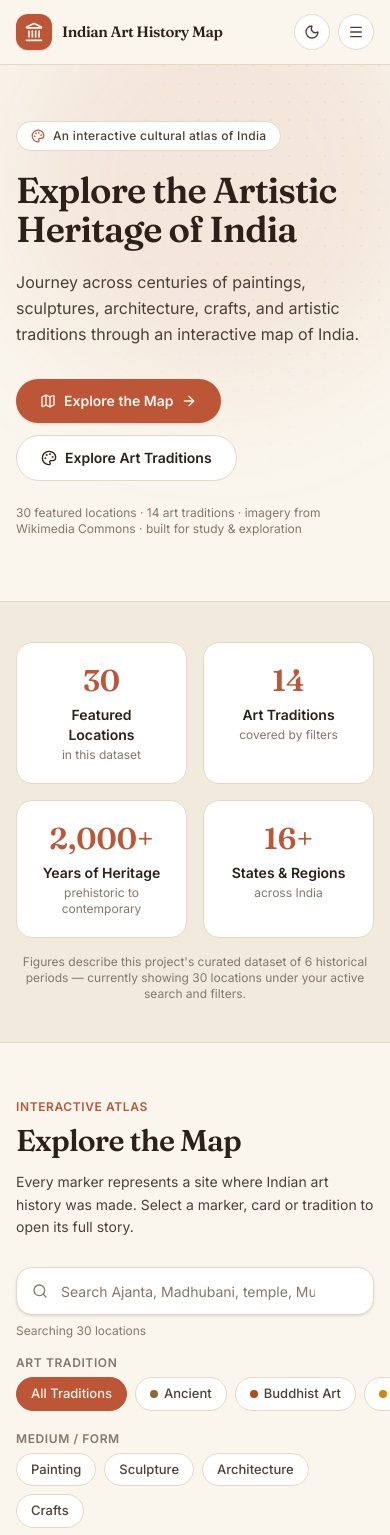
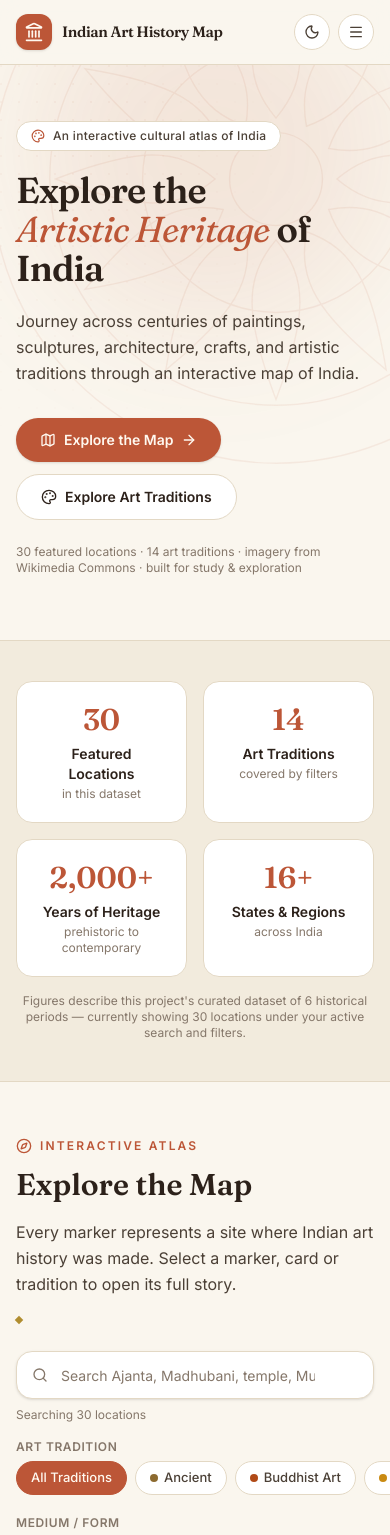
Before and after one commit to sunilvivek/kalayatra, a React (Vite) app: page / in a window 390 px wide. Shown: the top 1535 px of the page. Built offline with nearby package versions, Linux system fonts and the light colour scheme; grey boxes are pictures that could not be loaded.

Commit message:
feat: refine UI with mandala motif, node timeline, unified section headings and micro-interactions

```diff
--- a/src/components/AboutSection.tsx
+++ b/src/components/AboutSection.tsx
@@ -1,5 +1,6 @@
 import { BookOpen, Info } from "lucide-react";
 import { useReveal } from "../hooks/useReveal";
+import SectionHeading from "./SectionHeading";
 
 const SOURCES = [
   {
@@ -32,16 +33,16 @@ export default function AboutSection() {
       <div className="mx-auto max-w-7xl px-4 py-16 sm:px-6 lg:px-8 lg:py-20">
         <div className="grid gap-10 lg:grid-cols-[1.15fr_0.85fr] lg:gap-16">
           <div>
-            <p className="flex items-center gap-2 text-xs font-semibold tracking-wider text-accent uppercase">
-              <Info className="h-4 w-4" aria-hidden="true" />
-              Educational Purpose
-            </p>
-            <h2
-              id="about-heading"
-              className="mt-2 font-serif text-3xl font-semibold tracking-tight text-heading sm:text-4xl"
-            >
-              About This Map
-            </h2>
+            <SectionHeading
+              eyebrow="Educational Purpose"
+              icon={Info}
+              headingId="about-heading"
+              title={
+                <>
+                  About This <span className="italic text-accent">Map</span>
+                </>
+              }
+            />
 
             <div className="mt-5 space-y-4 text-sm leading-relaxed text-body sm:text-base">
               <p>
--- a/src/components/ArtTraditions.tsx
+++ b/src/components/ArtTraditions.tsx
@@ -11,8 +11,9 @@ import {
 } from "lucide-react";
 import { TRADITIONS } from "../data/traditions";
 import { ART_LOCATIONS } from "../data/artLocations";
-import type { ArtCategory } from "../types/art";
+import { CATEGORY_META, type ArtCategory } from "../types/art";
 import { useReveal } from "../hooks/useReveal";
+import SectionHeading from "./SectionHeading";
 
 interface Props {
   onExploreTradition: (category: ArtCategory) => void;
@@ -41,34 +42,35 @@ export default function ArtTraditions({ onExploreTradition, onLocateLocation }:
       className="reveal border-y border-border bg-bg-deep"
     >
       <div className="mx-auto max-w-7xl px-4 py-16 sm:px-6 lg:px-8 lg:py-20">
-        <header className="mx-auto max-w-2xl text-center">
-          <p className="text-xs font-semibold tracking-wider text-accent uppercase">
-            Movements & Schools
-          </p>
-          <h2
-            id="traditions-heading"
-            className="mt-2 font-serif text-3xl font-semibold tracking-tight text-heading sm:text-4xl"
-          >
-            Major Art Traditions of India
-          </h2>
-          <p className="mt-3 text-sm leading-relaxed text-body sm:text-base">
-            Each tradition links directly to the map locations where it can be studied. Select a card
-            to filter the map.
-          </p>
-        </header>
+        <SectionHeading
+          eyebrow="Movements & Schools"
+          align="center"
+          headingId="traditions-heading"
+          title="Major Art Traditions of India"
+          description="Each tradition links directly to the map locations where it can be studied. Select a card to filter the map."
+        />
 
         <ul className="mt-10 grid gap-5 sm:grid-cols-2 xl:grid-cols-4">
           {TRADITIONS.map((t) => {
             const Icon = ICONS[t.id] ?? Brush;
+            const color = CATEGORY_META[t.categoryKey].color;
             const sites = t.locationIds
               .map((id) => ART_LOCATIONS.find((l) => l.id === id))
               .filter((l): l is NonNullable<typeof l> => Boolean(l));
 
             return (
               <li key={t.id}>
-                <article className="flex h-full flex-col rounded-2xl border border-border bg-surface p-5 shadow-sm transition-all duration-300 hover:-translate-y-1 hover:border-accent/50 hover:shadow-md">
-                  <span className="grid h-11 w-11 place-items-center rounded-xl bg-accent-soft">
-                    <Icon className="h-5 w-5 text-accent" aria-hidden="true" />
+                <article className="relative flex h-full flex-col overflow-hidden rounded-2xl border border-border bg-surface p-5 shadow-sm transition-all duration-300 hover:-translate-y-1 hover:border-accent/50 hover:shadow-md">
+                  <span
+                    aria-hidden="true"
+                    className="absolute inset-x-0 top-0 h-0.5"
+                    style={{ backgroundColor: color }}
+                  />
+                  <span
+                    className="grid h-11 w-11 place-items-center rounded-xl"
+                    style={{ backgroundColor: `${color}1f`, color }}
+                  >
+                    <Icon className="h-5 w-5" aria-hidden="true" />
                   </span>
                   <h3 className="mt-4 font-serif text-lg font-semibold text-heading">{t.title}</h3>
                   <p className="mt-0.5 text-[11px] font-semibold tracking-wider text-gold uppercase">
--- a/src/components/Footer.tsx
+++ b/src/components/Footer.tsx
@@ -16,7 +16,8 @@ const SOURCE_LINKS = [
 
 export default function Footer() {
   return (
-    <footer className="border-t border-border bg-bg-deep">
+    <footer className="bg-bg-deep">
+      <div aria-hidden="true" className="h-px bg-gradient-to-r from-transparent via-gold/70 to-transparent" />
       <div className="mx-auto max-w-7xl px-4 py-12 sm:px-6 lg:px-8">
         <div className="grid gap-10 md:grid-cols-[1.4fr_1fr_1fr]">
           <div>
--- a/src/components/Hero.tsx
+++ b/src/components/Hero.tsx
@@ -1,4 +1,4 @@
-import { ArrowRight, Map as MapIcon, Palette } from "lucide-react";
+import { ArrowRight, Landmark, Map as MapIcon, Palette } from "lucide-react";
 import ImageWithFallback from "./ImageWithFallback";
 import { ART_LOCATIONS } from "../data/artLocations";
 import { useReveal } from "../hooks/useReveal";
@@ -8,6 +8,28 @@ const COLLAGE = [
   ART_LOCATIONS.find((l) => l.id === "madhubani"),
   ART_LOCATIONS.find((l) => l.id === "thanjavur"),
 ].filter((l): l is NonNullable<typeof l> => Boolean(l));
+
+const PETAL_DEGREES = Array.from({ length: 12 }, (_, i) => i * 30);
+
+function Mandala({ className }: { className?: string }) {
+  return (
+    <svg viewBox="0 0 200 200" fill="none" aria-hidden="true" className={className}>
+      <g stroke="currentColor" strokeWidth="0.5">
+        <circle cx="100" cy="100" r="98" />
+        <circle cx="100" cy="100" r="78" />
+        <circle cx="100" cy="100" r="46" />
+        <circle cx="100" cy="100" r="16" />
+        {PETAL_DEGREES.map((deg) => (
+          <path
+            key={deg}
+            d="M100 24 C 89 53, 89 66, 100 79 C 111 66, 111 53, 100 24 Z"
+            transform={`rotate(${deg} 100 100)`}
+          />
+        ))}
+      </g>
+    </svg>
+  );
+}
 
 export default function Hero() {
   const ref = useReveal<HTMLElement>();
@@ -19,14 +41,15 @@ export default function Hero() {
       aria-labelledby="hero-heading"
       className="reveal relative overflow-hidden"
     >
-      {/* Decorative background */}
+      {/* Decorative background: faint pattern + line-art mandala + warm glow */}
       <div
         aria-hidden="true"
-        className="heritage-pattern absolute inset-0 opacity-40 [mask-image:radial-gradient(70%_70%_at_75%_20%,black,transparent)]"
+        className="heritage-pattern absolute inset-0 opacity-25 [mask-image:radial-gradient(60%_60%_at_20%_10%,black,transparent)]"
       />
+      <Mandala className="absolute -top-44 -right-44 h-[580px] w-[580px] text-accent opacity-[0.08] dark:opacity-[0.12]" />
       <div
         aria-hidden="true"
-        className="absolute -top-24 right-[-10%] h-[420px] w-[420px] rounded-full bg-accent/10 blur-3xl"
+        className="absolute -top-24 left-[8%] h-[360px] w-[360px] rounded-full bg-accent/10 blur-3xl"
       />
 
       <div className="relative mx-auto grid max-w-7xl items-center gap-12 px-4 pt-14 pb-16 sm:px-6 lg:grid-cols-[1.05fr_0.95fr] lg:px-8 lg:pt-20 lg:pb-24">
@@ -40,7 +63,8 @@ export default function Hero() {
             id="hero-heading"
             className="mt-5 font-serif text-4xl leading-[1.08] font-semibold tracking-tight text-heading sm:text-5xl xl:text-6xl"
           >
-            Explore the Artistic Heritage of&nbsp;India
+            Explore the{" "}
+            <span className="italic font-medium text-accent">Artistic&nbsp;Heritage</span> of India
           </h1>
 
           <p className="mt-5 max-w-xl text-base leading-relaxed text-body sm:text-lg">
@@ -51,7 +75,7 @@ export default function Hero() {
           <div className="mt-8 flex flex-wrap items-center gap-3">
             <a
               href="#map"
-              className="group inline-flex items-center gap-2 rounded-full bg-accent px-6 py-3 text-sm font-semibold text-on-accent shadow-sm transition-all hover:bg-accent-strong hover:shadow-md focus-visible:outline-2"
+              className="group inline-flex items-center gap-2 rounded-full bg-accent px-6 py-3 text-sm font-semibold text-on-accent shadow-sm transition-all hover:-translate-y-px hover:bg-accent-strong hover:shadow-md focus-visible:outline-2"
             >
               <MapIcon className="h-4 w-4" aria-hidden="true" />
               Explore the Map
@@ -62,7 +86,7 @@ export default function Hero() {
             </a>
             <a
               href="#traditions"
-              className="inline-flex items-center gap-2 rounded-full border border-border bg-surface px-6 py-3 text-sm font-semibold text-heading transition-colors hover:border-accent hover:text-accent"
+              className="inline-flex items-center gap-2 rounded-full border border-border bg-surface px-6 py-3 text-sm font-semibold text-heading transition-all hover:-translate-y-px hover:border-accent hover:text-accent focus-visible:outline-2"
             >
               <Palette className="h-4 w-4" aria-hidden="true" />
               Explore Art Traditions
@@ -83,10 +107,10 @@ export default function Hero() {
                 key={loc.id}
                 className={
                   i === 0
-                    ? "col-span-2 rotate-[-1.5deg]"
+                    ? "col-span-2 rotate-[-1deg]"
                     : i === 1
-                      ? "rotate-[1.5deg]"
-                      : "rotate-[-2deg]"
+                      ? "rotate-[1.25deg]"
+                      : "rotate-[-1.75deg]"
                 }
               >
                 <figure className="overflow-hidden rounded-2xl border border-border bg-surface p-1.5 shadow-lg shadow-black/5 transition-transform duration-300 hover:-translate-y-1 hover:rotate-0">
@@ -94,7 +118,9 @@ export default function Hero() {
                     src={loc.image}
                     alt={loc.imageAlt}
                     loading="eager"
-                    className="aspect-[4/3] rounded-xl"
+                    className={
+                      i === 0 ? "aspect-[16/9] rounded-xl" : "aspect-[4/3] rounded-xl"
+                    }
                   />
                   <figcaption className="flex items-center justify-between px-2 py-1.5 text-[11px] text-muted">
                     <span className="font-medium text-heading">{loc.name.split("—")[0].trim()}</span>
@@ -104,6 +130,16 @@ export default function Hero() {
               </li>
             ))}
           </ul>
+
+          {/* Floating badge */}
+          <div className="absolute -bottom-7 -left-7 flex max-w-[230px] rotate-[1.5deg] items-center gap-3 rounded-2xl border border-border bg-surface/90 p-3.5 pr-5 shadow-xl shadow-black/10 backdrop-blur transition-transform duration-300 hover:-translate-y-0.5 hover:rotate-0">
+            <span className="grid h-9 w-9 shrink-0 place-items-center rounded-xl bg-accent-soft text-accent">
+              <Landmark className="h-4.5 w-4.5" aria-hidden="true" />
+            </span>
+            <p className="text-xs leading-snug font-medium text-heading">
+              Includes UNESCO World&nbsp;Heritage sites across 2,000+ years
+            </p>
+          </div>
         </div>
       </div>
     </section>
--- a/src/components/LocationCard.tsx
+++ b/src/components/LocationCard.tsx
@@ -17,6 +17,7 @@ export default function LocationCard({ location, selected, onExplore }: Props) {
         selected ? "border-accent ring-2 ring-accent/30" : "border-border"
       }`}
     >
+      <span aria-hidden="true" className="h-1 w-full shrink-0" style={{ backgroundColor: meta.color }} />
       <button
         type="button"
         onClick={() => onExplore(location.id)}
@@ -26,7 +27,7 @@ export default function LocationCard({ location, selected, onExplore }: Props) {
         <ImageWithFallback
           src={location.image}
           alt={location.imageAlt}
-          className="aspect-[16/10] w-full"
+          className="aspect-[16/10] w-full [&_img]:transition-transform [&_img]:duration-700 group-hover:[&_img]:scale-[1.04]"
         />
       </button>
 
--- a/src/components/LocationDetails.tsx
+++ b/src/components/LocationDetails.tsx
@@ -54,6 +54,10 @@ export default function LocationDetails({
       aria-label={`Details for ${location.name}`}
       className="animate-fade-in-up flex h-full flex-col overflow-hidden rounded-2xl border border-border bg-surface shadow-sm lg:min-h-[640px]"
     >
+      <div
+        aria-hidden="true"
+        className="h-1 w-full shrink-0 bg-gradient-to-r from-accent via-gold to-accent"
+      />
       <ImageWithFallback
         src={location.image}
         alt={location.imageAlt}
@@ -90,6 +94,10 @@ export default function LocationDetails({
               {location.state} · {location.region}
             </p>
             <p className="mt-0.5 text-xs text-muted">Period: {location.period}</p>
+            <p className="mt-1 font-mono text-[11px] text-muted">
+              {location.latitude.toFixed(2)}° {location.latitude >= 0 ? "N" : "S"} ·{" "}
+              {location.longitude.toFixed(2)}° {location.longitude >= 0 ? "E" : "W"}
+            </p>
           </div>
 
           <button
--- a/src/components/Navbar.tsx
+++ b/src/components/Navbar.tsx
@@ -43,7 +43,7 @@ export default function Navbar({ theme, onToggleTheme }: Props) {
             <a
               key={link.href}
               href={link.href}
-              className="rounded-full px-3 py-2 text-sm font-medium text-body transition-colors hover:bg-surface-2 hover:text-heading"
+              className="nav-link rounded-full px-3 py-2 text-sm font-medium text-body transition-colors hover:bg-surface-2 hover:text-heading"
             >
               {link.label}
             </a>
--- /dev/null
+++ b/src/components/SectionHeading.tsx
@@ -0,0 +1,50 @@
+import type { LucideIcon } from "lucide-react";
+import type { ReactNode } from "react";
+
+interface SectionHeadingProps {
+  eyebrow: string;
+  icon?: LucideIcon;
+  title: ReactNode;
+  description?: string;
+  align?: "left" | "center";
+  headingId?: string;
+}
+
+export default function SectionHeading({
+  eyebrow,
+  icon: Icon,
+  title,
+  description,
+  align = "left",
+  headingId,
+}: SectionHeadingProps) {
+  const centered = align === "center";
+  return (
+    <div className={centered ? "mx-auto max-w-2xl text-center" : "max-w-2xl"}>
+      <p
+        className={`flex items-center gap-2 text-xs font-semibold uppercase tracking-[0.18em] text-accent ${
+          centered ? "justify-center" : ""
+        }`}
+      >
+        {Icon && <Icon className="h-4 w-4" aria-hidden="true" />}
+        {eyebrow}
+      </p>
+      <h2
+        id={headingId}
+        className="mt-3 font-serif text-3xl font-semibold leading-tight text-heading sm:text-4xl"
+      >
+        {title}
+      </h2>
+      {description && <p className="mt-4 text-base leading-relaxed text-body">{description}</p>}
+      <div aria-hidden="true" className={`mt-5 flex items-center gap-3 ${centered ? "justify-center" : ""}`}>
+        {centered && <span className="h-px w-16 bg-gradient-to-r from-transparent to-border" />}
+        <span className="h-1.5 w-1.5 rotate-45 bg-gold" />
+        <span
+          className={
+            centered ? "h-px w-16 bg-gradient-to-l from-transparent to-border" : "h-px flex-1 max-w-40"
+          }
+        />
+      </div>
+    </div>
+  );
+}
--- a/src/index.css
+++ b/src/index.css
@@ -250,6 +250,37 @@ section[id] {
 }
 
 /* ---------------------------------------------------------------------------
+   Micro-interactions & ornaments
+--------------------------------------------------------------------------- */
+
+/* Animated underline for navbar links */
+.nav-link {
+  position: relative;
+}
+.nav-link::after {
+  content: "";
+  position: absolute;
+  left: 0.75rem;
+  right: 0.75rem;
+  bottom: 0.3rem;
+  height: 2px;
+  border-radius: 9999px;
+  background: var(--accent);
+  transform: scaleX(0);
+  transform-origin: left;
+  transition: transform 0.25s cubic-bezier(0.22, 1, 0.36, 1);
+}
+.nav-link:hover::after,
+.nav-link:focus-visible::after {
+  transform: scaleX(1);
+}
+
+/* Smooth theme switching */
+body {
+  transition: background-color 0.35s ease, color 0.35s ease;
+}
+
+/* ---------------------------------------------------------------------------
    Respect reduced motion preferences
 --------------------------------------------------------------------------- */
 @media (prefers-reduced-motion: reduce) {
--- a/src/pages/Home.tsx
+++ b/src/pages/Home.tsx
@@ -1,4 +1,5 @@
 import { useCallback, useMemo, useState } from "react";
+import { Compass } from "lucide-react";
 import Hero from "../components/Hero";
 import Stats from "../components/Stats";
 import SearchBar from "../components/SearchBar";
@@ -8,6 +9,7 @@ import LocationDetails from "../components/LocationDetails";
 import LocationGrid from "../components/LocationGrid";
 import Timeline from "../components/Timeline";
 import ArtTraditions from "../components/ArtTraditions";
+import SectionHeading from "../components/SectionHeading";
 import { getValidLocations } from "../data/artLocations";
 import type { ArtCategory, Medium, PeriodGroup } from "../types/art";
 
@@ -137,21 +139,13 @@ export default function Home({ theme }: Props) {
       {/* Explore: search + filters + map + details */}
       <section id="explore" aria-labelledby="explore-heading">
         <div className="mx-auto max-w-7xl px-4 py-14 sm:px-6 lg:px-8 lg:py-16">
-          <header className="max-w-2xl">
-            <p className="text-xs font-semibold tracking-wider text-accent uppercase">
-              Interactive Atlas
-            </p>
-            <h2
-              id="explore-heading"
-              className="mt-2 font-serif text-3xl font-semibold tracking-tight text-heading sm:text-4xl"
-            >
-              Explore the Map
-            </h2>
-            <p className="mt-3 text-sm leading-relaxed text-body sm:text-base">
-              Every marker represents a site where Indian art history was made. Select a marker, card
-              or tradition to open its full story.
-            </p>
-          </header>
+          <SectionHeading
+            eyebrow="Interactive Atlas"
+            icon={Compass}
+            headingId="explore-heading"
+            title="Explore the Map"
+            description="Every marker represents a site where Indian art history was made. Select a marker, card or tradition to open its full story."
+          />
 
           <div className="mt-7 space-y-4">
             <SearchBar value={query} onChange={setQuery} resultCount={filtered.length} />
@@ -199,21 +193,13 @@ export default function Home({ theme }: Props) {
         className="border-t border-border bg-bg-deep"
       >
         <div className="mx-auto max-w-7xl px-4 py-14 sm:px-6 lg:px-8 lg:py-16">
-          <header className="flex flex-wrap items-end justify-between gap-4">
-            <div className="max-w-2xl">
-              <p className="text-xs font-semibold tracking-wider text-accent uppercase">
-                Location Explorer
-              </p>
-              <h2
-                id="locations-heading"
-                className="mt-2 font-serif text-3xl font-semibold tracking-tight text-heading sm:text-4xl"
-              >
-                Browse All Locations
-              </h2>
-              <p className="mt-3 text-sm leading-relaxed text-body">
-                Select any card to fly to its marker and open the detailed story panel.
-              </p>
-            </div>
+          <header className="flex flex-wrap items-end justify-between gap-6">
+            <SectionHeading
+              eyebrow="Location Explorer"
+              headingId="locations-heading"
+              title="Browse All Locations"
+              description="Select any card to fly to its marker and open the detailed story panel."
+            />
             <p
               aria-live="polite"
               className="rounded-full border border-border bg-surface px-4 py-1.5 text-xs font-medium text-muted"
```
Also changed, not shown: src/components/Timeline.tsx (+33 -31 lines).
